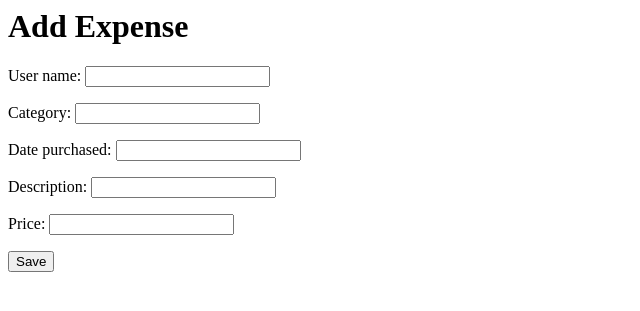
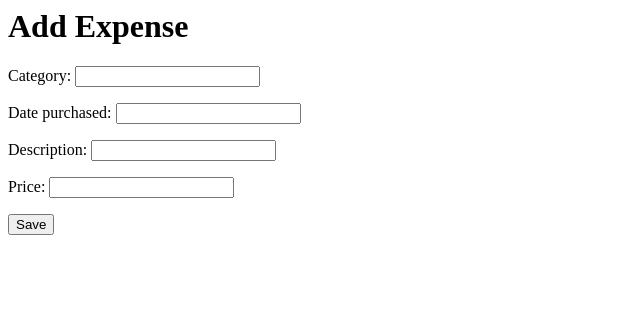
Before and after one commit to JoyDore63/expenses-recorder, a Django app: page /expenses/add_expense/ in a window 1280 px wide. Shown: the top 311 px of the page, without its empty margins (0-640 px from the left). Run offline with Django 3.2, Linux system fonts and the light colour scheme; parts of the project's set-up code (start-up, migrations or seed data) failed here and were passed over.

Commit message:
second stage, use logged in user

```diff
--- a/expenses_website/expenses/forms.py
+++ b/expenses_website/expenses/forms.py
@@ -2,7 +2,6 @@ from django import forms
 
 
 class AddExpenseForm(forms.Form):
-    user = forms.CharField(label='User name', max_length=6)
     category = forms.CharField(label='Category', max_length=30)
     purchase_date = forms.DateField(label='Date purchased')
     description = forms.CharField(label='Description', max_length=120)
--- a/expenses_website/expenses/templates/expenses/expense_form.html
+++ b/expenses_website/expenses/templates/expenses/expense_form.html
@@ -4,7 +4,7 @@
 
 <h1>Create Expense</h1>
 
-<p>Username: {{ user.username }}</p>
+<p>User: {{ user.username }}</p>
 
 <form action="" method="post">{% csrf_token %}
     {{ form.as_p }}
--- a/expenses_website/expenses/views.py
+++ b/expenses_website/expenses/views.py
@@ -25,15 +25,15 @@ class ExpenseListView(LoginRequiredMixin, ListView):
 
 class ExpenseCreate(LoginRequiredMixin, CreateView):
     model = Expense
-    fields = ['user', 'category', 'purchase_date', 'description', 'price']
+    fields = ['category', 'purchase_date', 'description', 'price']
 
     # TODO create separate get_success_url method - overriding std one
 
     def form_valid(self, form):
-        expense = get_expense_from_form(form)
+        expense = get_expense_from_form(self.request.user.username, form)
         expense.save()
         self.success_url = reverse('expenses:result', args=(expense.pk,))
-        return super(ExpenseCreate, self).form_valid(form)
+        return HttpResponseRedirect(self.success_url)
 
 #  Super call amended by Dave, from    get(self, request)
 #    def get(self, request):
@@ -52,7 +52,7 @@ def add_expense(request):
     if request.method == 'POST':
         form = AddExpenseForm(request.POST)
         if form.is_valid():
-            expense = get_expense_from_form(form)
+            expense = get_expense_from_form(request.user.username, form)
             expense.save()
             return HttpResponseRedirect(
                 reverse('expenses:result', args=(expense.pk,))
@@ -63,8 +63,8 @@ def add_expense(request):
     return render(request, 'expenses/add_expense.html', {'form': form})
 
 
-def get_expense_from_form(form):
-    user = form.cleaned_data['user']
+def get_expense_from_form(user, form):
+    user = user
     category = Category.objects.get(
         description=form.cleaned_data['category']
     )
```
